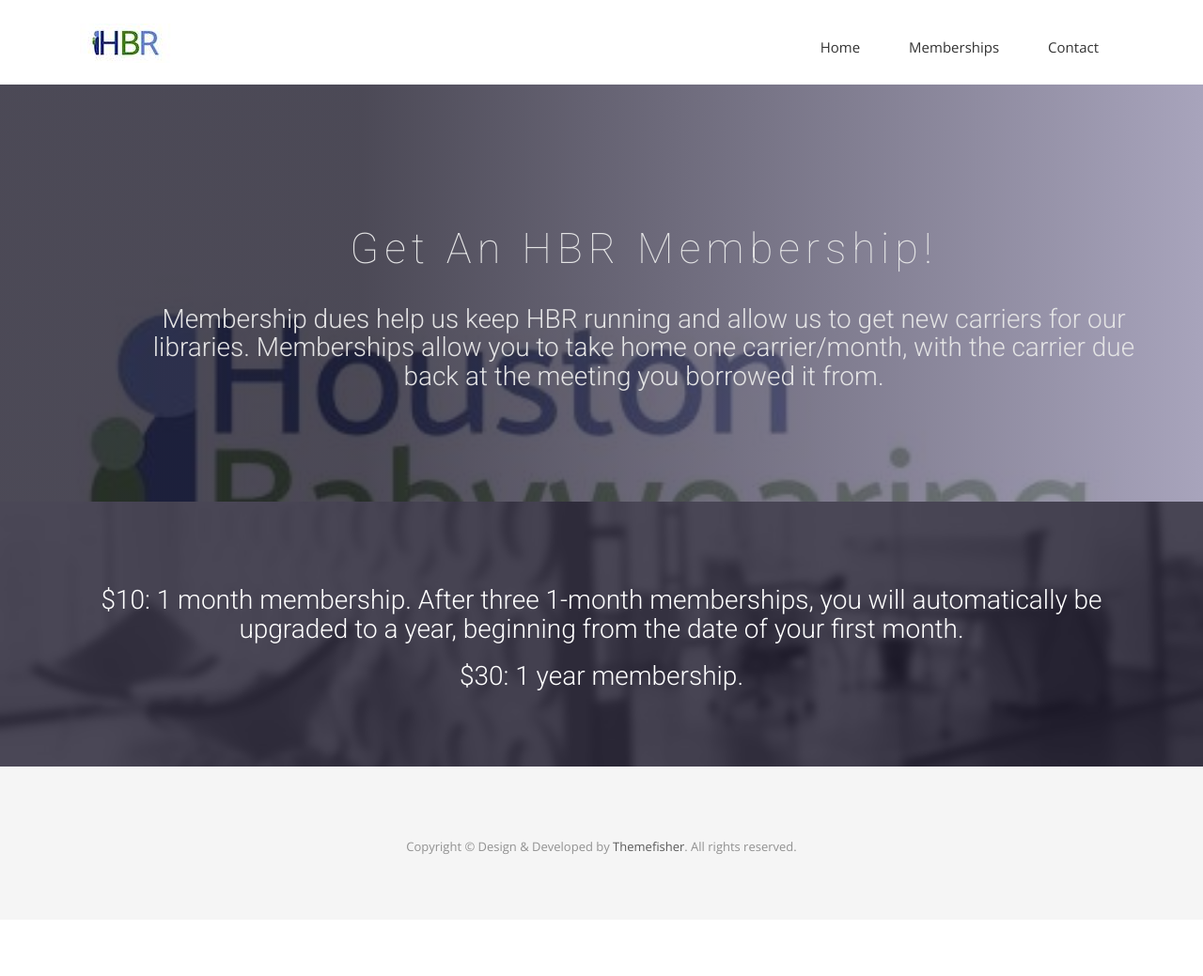
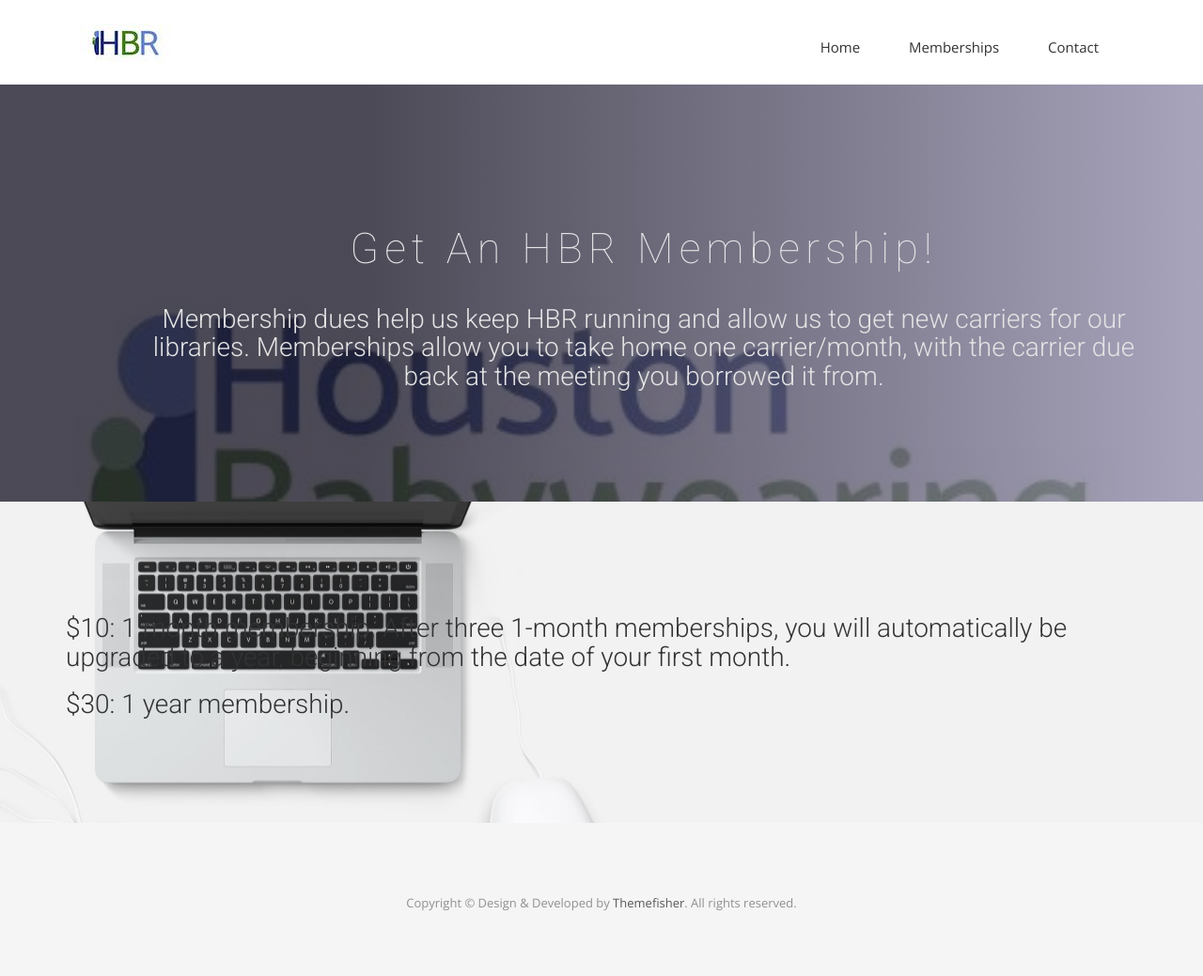
Before and after one commit to geckya/HBR, a Jekyll site: the page built from memberships.html, in a window 1280 px wide. Shown: the whole page at 94% size. Built offline with Jekyll 4.4.1, drawn with Linux system fonts in a browser that asks for light colours; nearby versions of some CDN libraries; some web fonts are replaced; before the commit the page ends 979 px from its top, so only the background shows below that.

Commit message:
clean up

```diff
--- a/contact.html
+++ b/contact.html
@@ -5,7 +5,7 @@
 ---
 
 <!-- Slider Start -->
-<section id="global-header">
+<section id="slider">
   <div class="container">
     <div class="row">
       <div class="col-md-12">
--- a/memberships.html
+++ b/memberships.html
@@ -17,7 +17,7 @@
         </div>
     </div>
 </section>
-<section id="call-to-action">
+<section id="feature">
   <div class="container">
     <div class="row">
       <div class="col-md-12">
```
